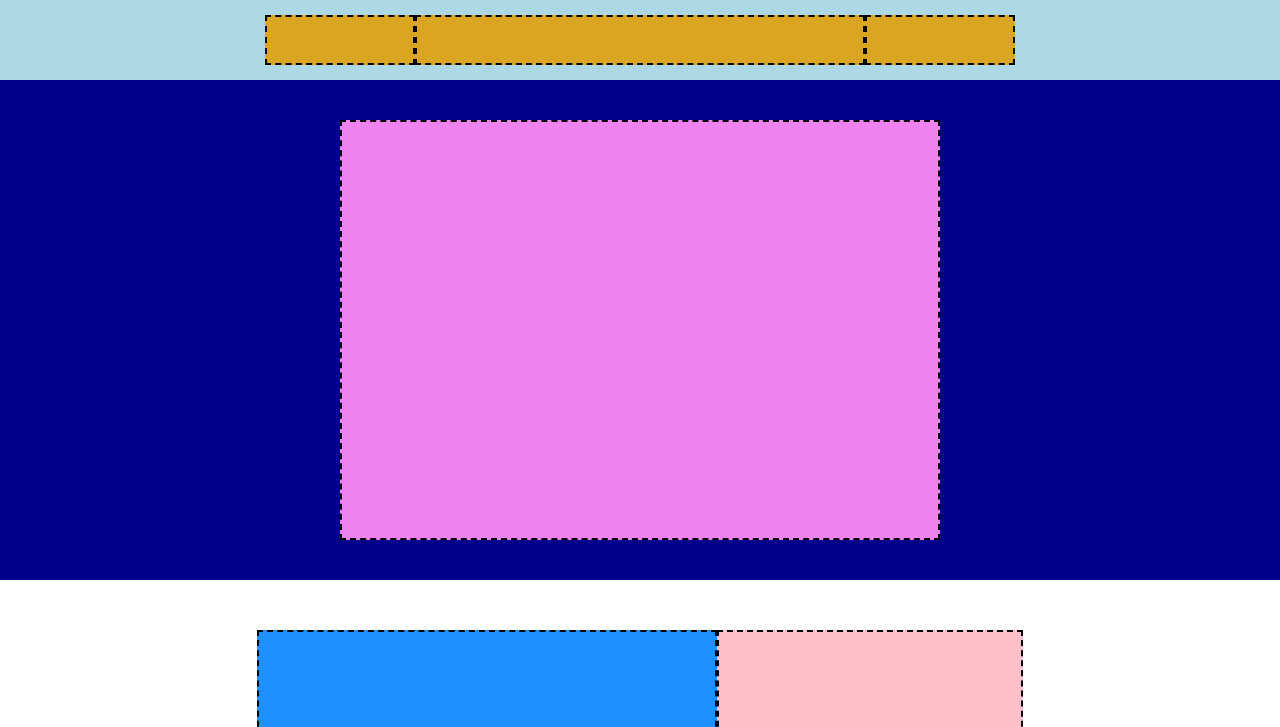
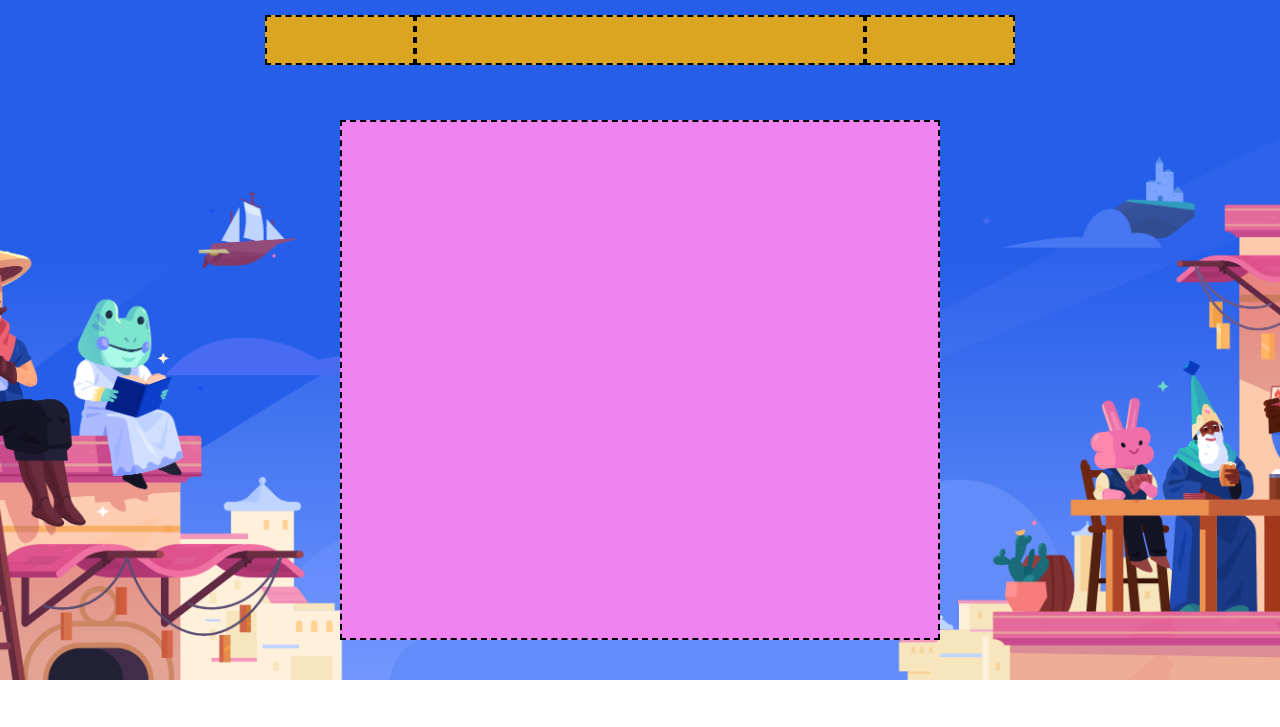
Before and after one commit to dieghino26/htmlcss-discord, a plain HTML site: page index.html in a window 1280 px wide. Shown: the top 727 px of the page. Drawn offline with Linux system fonts and the light colour scheme.

Commit message:
added jumbotron background

```diff
--- a/css/style.css
+++ b/css/style.css
@@ -38,7 +38,7 @@ header {
     display: flex;
     justify-content: center;
     min-height: 80px;
-    background-color: #ADD8E6;
+    background-color: #255EE9;
     padding: 15px;
 
 }
@@ -63,10 +63,13 @@ header {
 /* jumbotron */
 .jumbotron {
     display: flex;
-    min-height: 500px;
+    min-height: 600px;
     justify-content: center;
-    background-color: #00008B;
     padding: 40px;
+    background-image: url(../img/jumbo.png);
+    background-position: center;
+    background-size: cover;
+
 }
 
 .download-discord {
```
